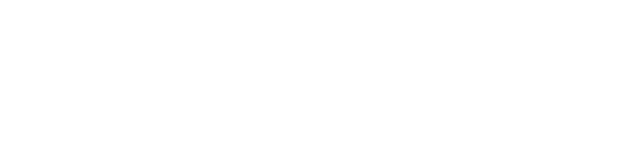
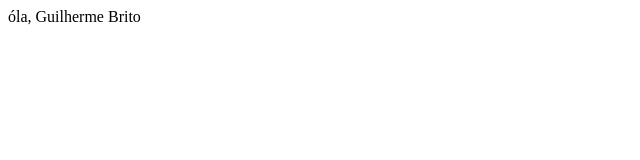
Before and after one commit to igorvasconcelos11-web/HTML, a plain HTML site: page index.html in a window 1280 px wide. Shown: the whole page, without its empty margins (0-640 px from the left). Drawn offline with Linux system fonts and the light colour scheme.

Commit message:
Update index.html

```diff
--- a/index.html
+++ b/index.html
@@ -6,6 +6,7 @@
     <title>Document</title>
 </head>
 <body>
+    óla, Guilherme Brito
 
 </body>
 </html>
```
